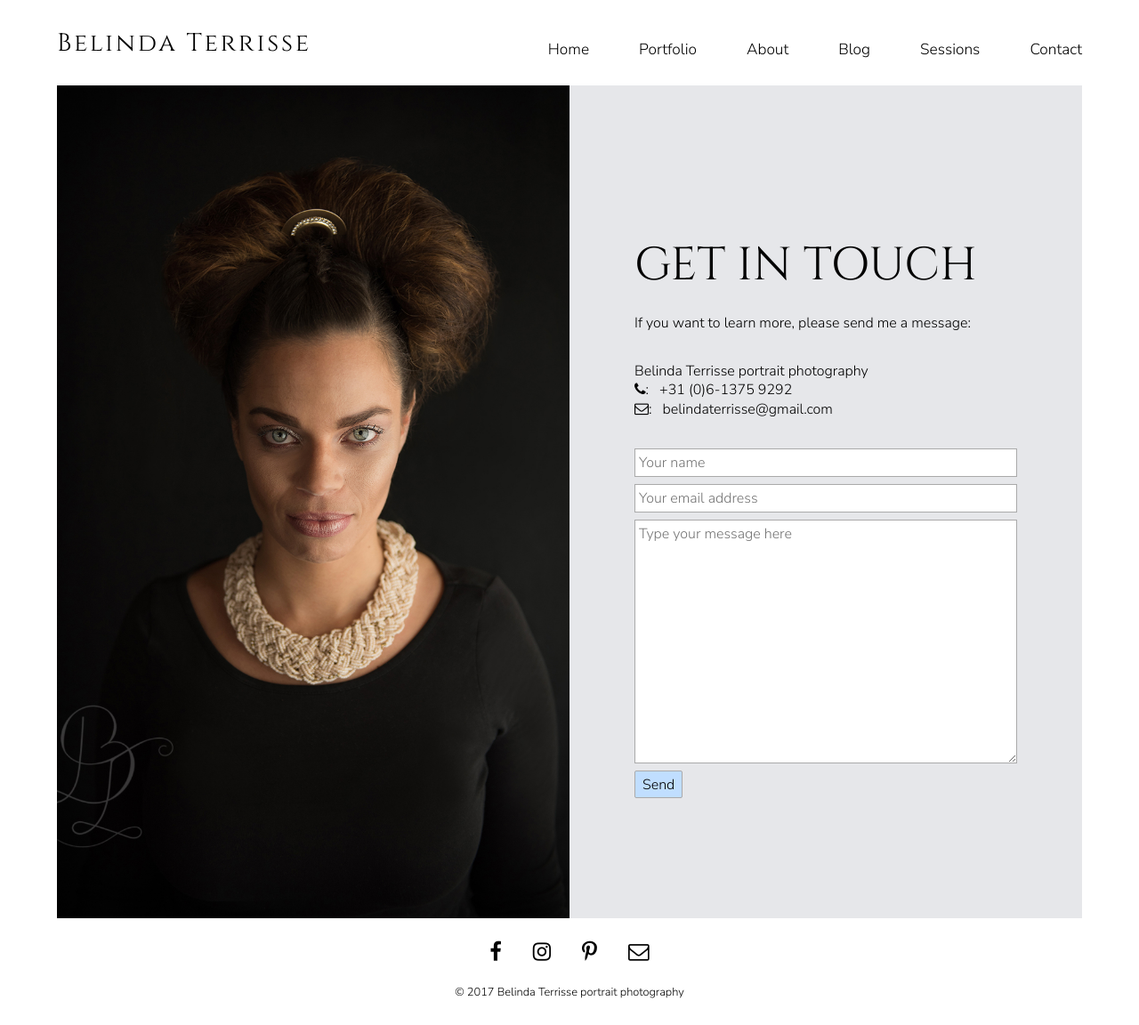
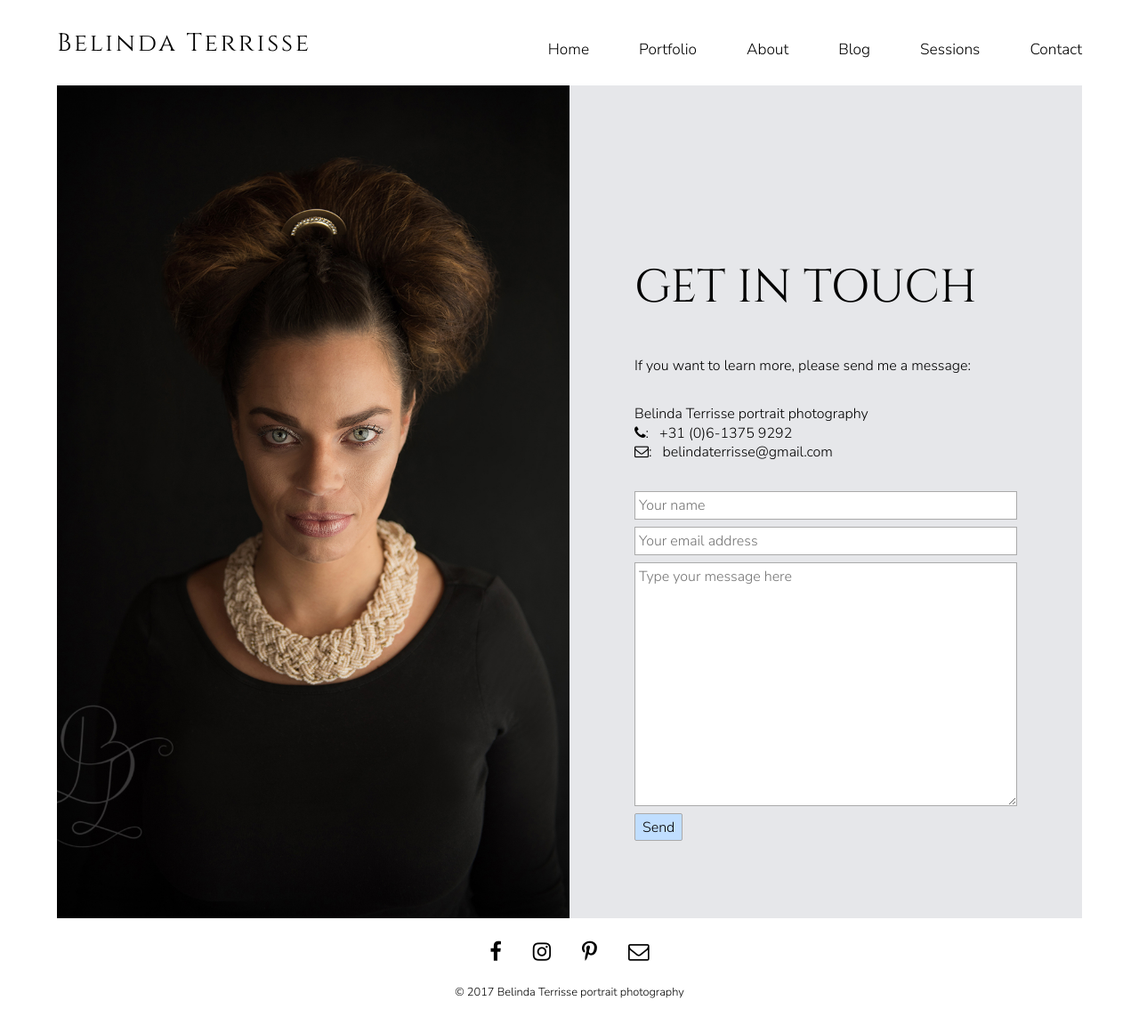
Before and after one commit to cmbybelin/cmbybelin.github.io, a Jekyll site: the page built from contact.html, in a window 1280 px wide and 1152 px high. Shown: the whole window at 89% size. Built offline with Jekyll 4.4.1, drawn with Linux system fonts in a browser that asks for light colours.

Commit message:
fix heading line height

```diff
--- a/_sass/_typography.scss
+++ b/_sass/_typography.scss
@@ -39,22 +39,25 @@ body {
   margin: 0;
 }
 
-h1, h2 {
+h1 {
   font-family: $serif;
   font-size: 52px;
   font-weight: 100;
+  line-height: normal;
 }
 
 h2 {
   font-family: $serif;
   font-size: 40px;
   font-weight: 100;
+  line-height: normal;
 }
 
 h3 {
   font-family: $serif;
   font-size: 28px;
   font-weight: 100;
+  line-height: normal;
 }
 
 img {
```
